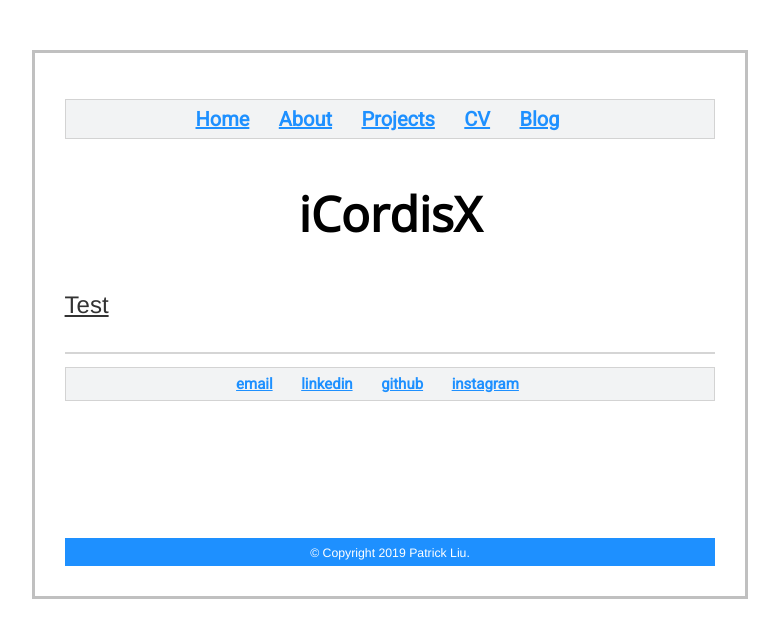
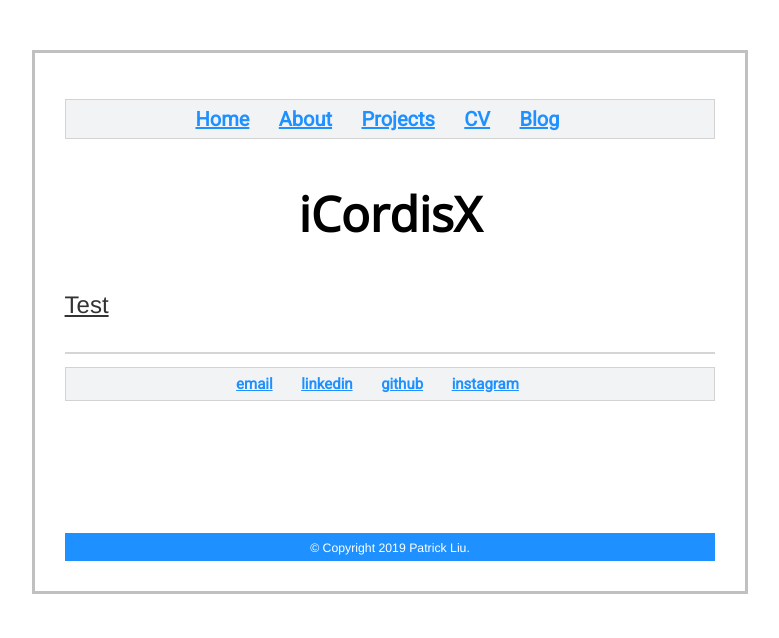
Before and after one commit to pat-liu/WebsiteV1, a Jekyll site: the page built from projects/icordisx.html, in a window 1280 px wide. Shown: the top 638 px of the page, without its empty margins (250-1029 px from the left). Built offline with Jekyll 4.4.1, drawn with Linux system fonts in a browser that asks for light colours.

Commit message:
Update main.css

```diff
--- a/css/main.css
+++ b/css/main.css
@@ -153,13 +153,13 @@ footer.bottom {
     min-height: 100%;
     height: auto !important;
     height: 100%;
-    margin: 0 auto -90px; /* the bottom margin is the negative value of the footer's height */
+    margin: 0 auto -85px; /* the bottom margin is the negative value of the footer's height */
 }
 .bottom, .push {
     height: 15px; /* .push must be the same height as .footer */
     background-color: #1e90ff;
     bottom: 0;
-    margin-top: 90px;
+    margin-top: 85px;
 }
 ul.posts {
     margin: 20px auto 40px;
```
